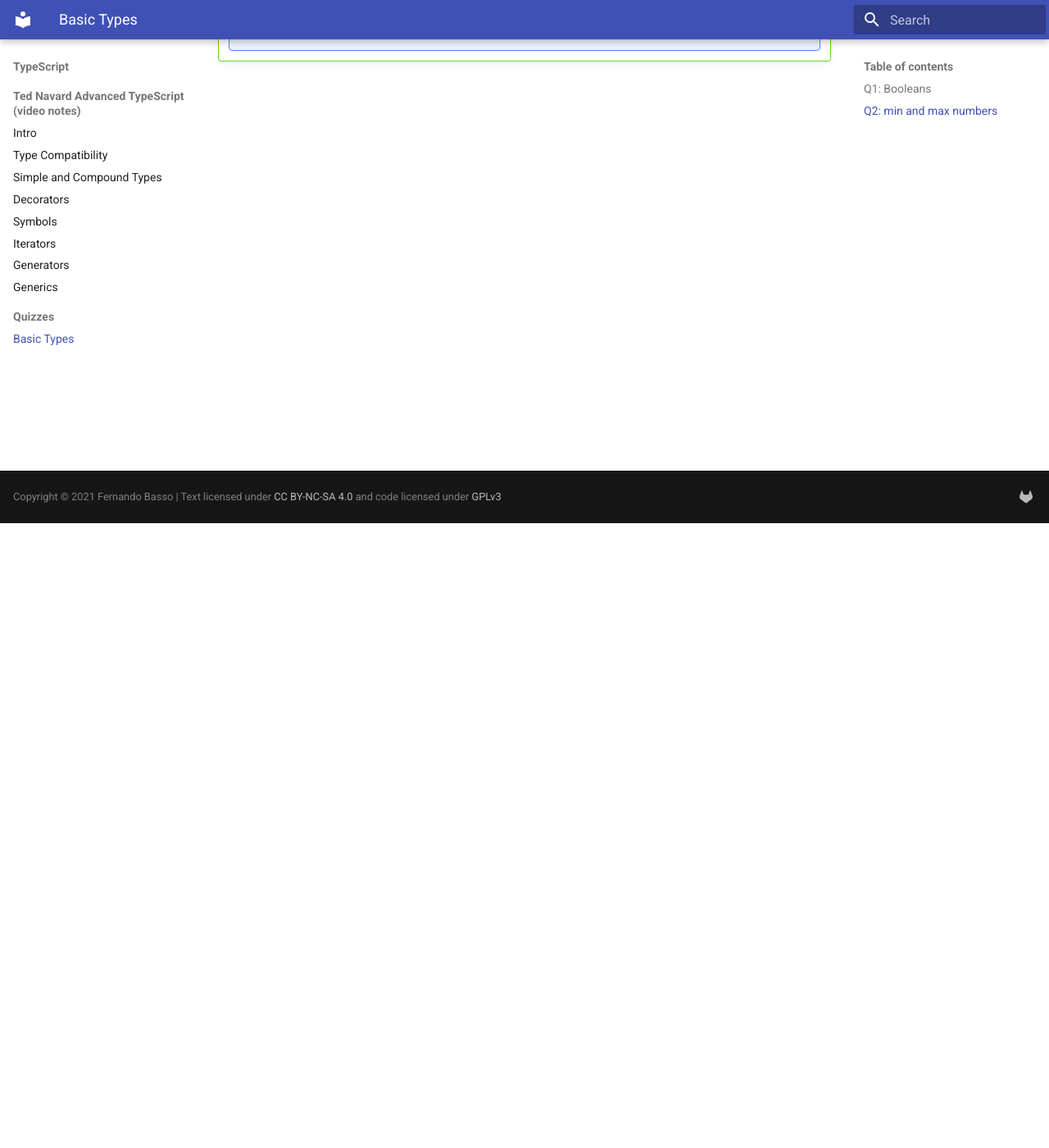
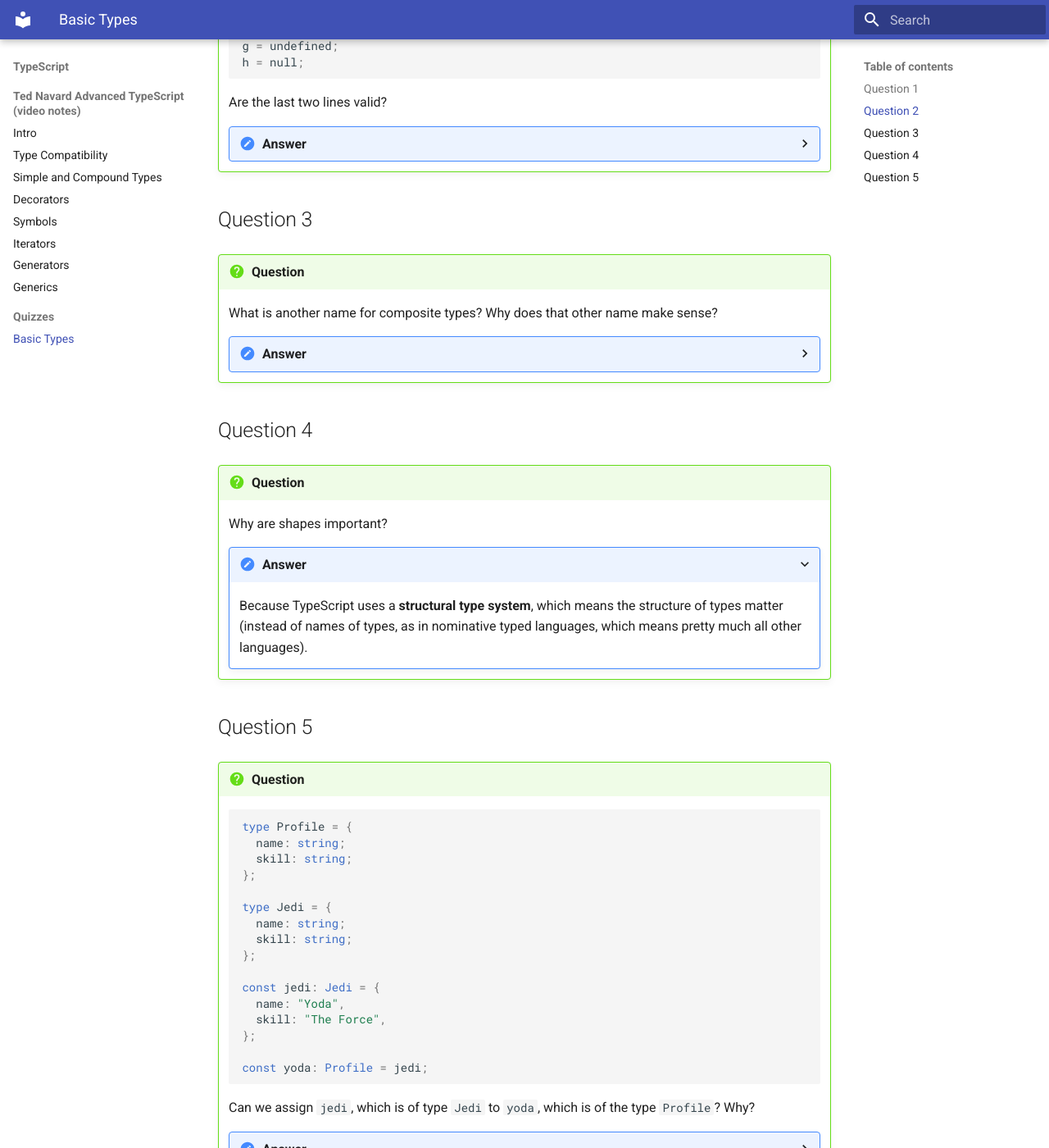
Before and after one commit to FernandoBasso/devhowto, an MkDocs documentation site: the page built from docs/typescript/quizzes/basic-types.md, in a window 1280 px wide and 1400 px high, scrolled down 762 px. Shown: the whole window at 82% size. Built offline with MkDocs 1.6.1 and Material for MkDocs 9.7.7, drawn with Linux system fonts in a browser that asks for light colours; some of the changed text lies outside the part shown.

Commit message:
typescript: Add more basic types questions

````diff
--- a/docs/typescript/quizzes/basic-types.md
+++ b/docs/typescript/quizzes/basic-types.md
@@ -1,6 +1,31 @@
 # Basic Types Quiz | TypeScript
 
-## Q1: Booleans
+## Question 1
+
+!!! question
+
+    ```ts
+    const foo = undefined;
+    const bar = null;
+
+    if (foo) log("yes"); else log("no");
+    if (bar) log("yes"); else log("no");
+    ```
+
+    Can we use `foo` and `bar` inside the conditional even though they are not booleans?
+
+    ??? "Answer"
+
+        Yes, we can. In this kind of conditional context, values are first coerced to booleans and then the condition is evaluated. Other values are also coerced:
+
+        ```ts
+        if (someNumber) f();
+        if (someArray) g();
+        if (someObject) h();
+        // etc.
+        ```
+
+## Question 2
 
 !!! question
 
@@ -18,12 +43,60 @@
 
         No, they are not valid. The literal types `undefined` and `null` DO NOT count as boolean values (they belong to the `undefined` and `null` types). Also note that `var` and `let` make no difference for the types here (sometimes `const` vs `let/var` causes different types, but not here).
 
-## Q2: min and max numbers
+## Question 3
 
 !!! question
 
-    How can you know the minimum and maximum JavaScript numbers possible on your runtime?
+    What is another name for composite types? Why does that other name make sense?
+
 
     ??? "Answer"
 
-        By taking a look at `Number.MIN_VALUE` and `Number.MAX_VALUE`.
+        Composite types are also known as *shapes*. *Shapes* is a name that makes sense because it describe things like:
+
+        - the structural feature of a type, including:
+
+            - names and types of an object's properties
+
+                - names and types of a function's parameters
+
+            - indexes and types of an array's elements
+
+## Question 4
+
+!!! question
+
+    Why are shapes important?
+
+    ???+ "Answer"
+
+        Because TypeScript uses a **structural type system**, which means the structure of types matter (instead of names of types, as in nominative typed languages, which means pretty much all other languages).
+
+## Question 5
+
+!!! question
+
+    ```ts
+    type Profile = {
+      name: string;
+      skill: string;
+    };
+
+    type Jedi = {
+      name: string;
+      skill: string;
+    };
+
+    const jedi: Jedi = {
+      name: "Yoda",
+      skill: "The Force",
+    };
+
+    const yoda: Profile = jedi;
+    ```
+
+    Can we assign `jedi`, which is of type `Jedi` to `yoda`, which is of the type `Profile`? Why?
+
+    ??? "Answer"
+
+        Yes, we can. TypeScript uses *structural typing* (not *nominative typing), which in this case means the types (could be interfaces as well) `Profile` and `Jedi` are *interchangeable* because both have the same *shape* (structure). The names of the types are not that important for type-checking here. They are important for readability and to convey intent.
````
